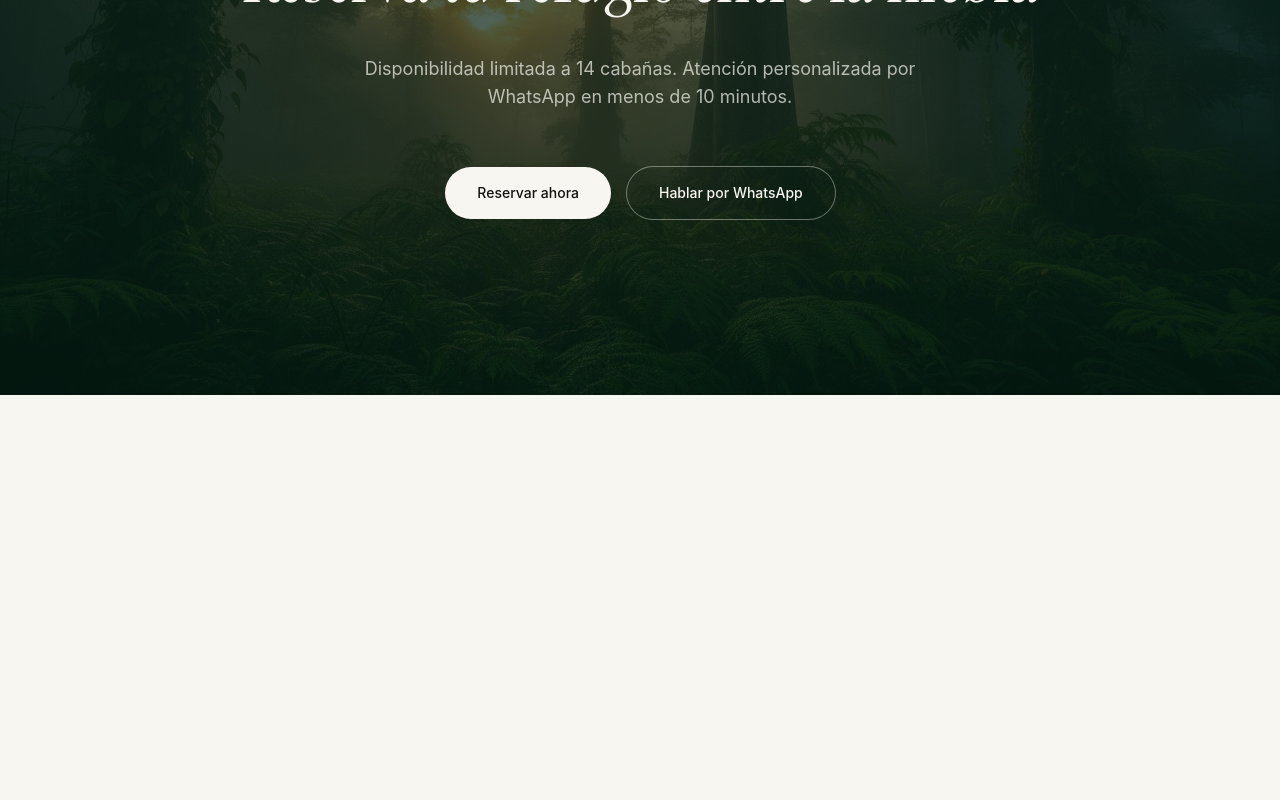
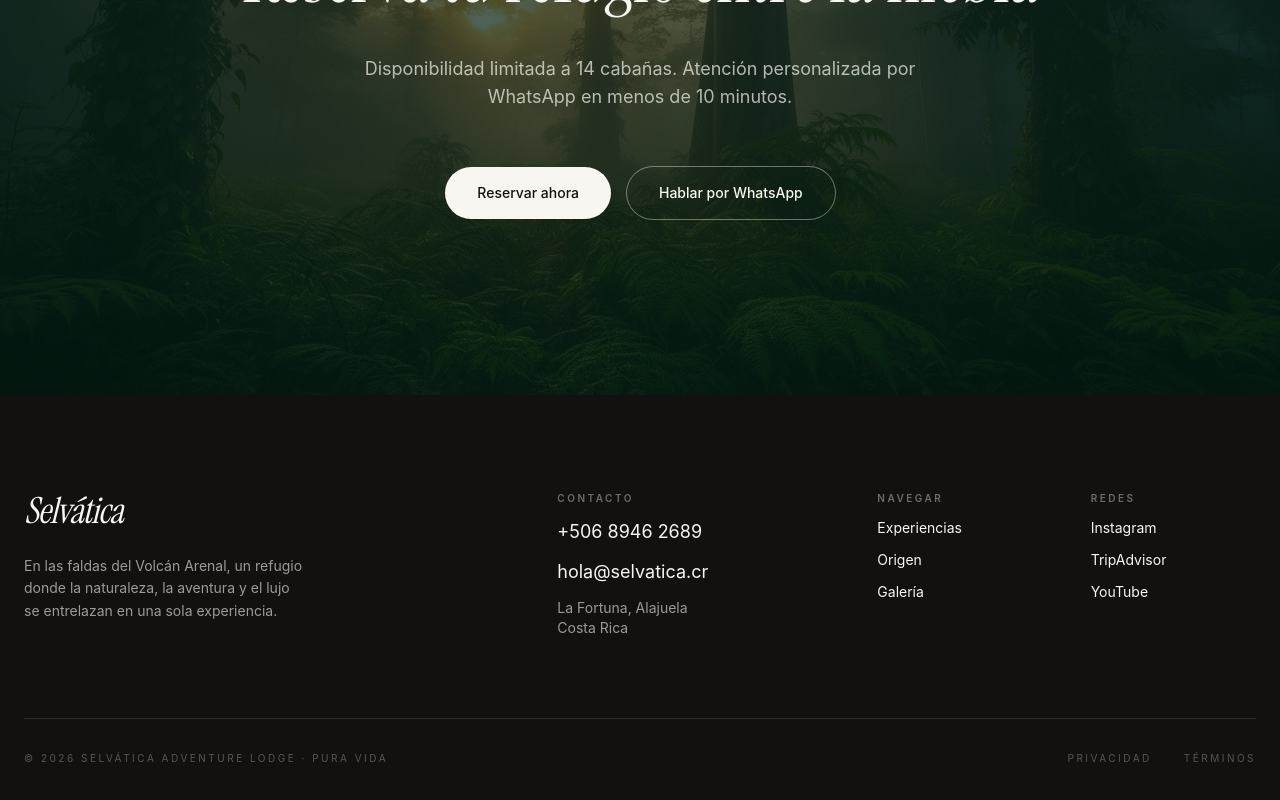
Before and after one commit to Gerardoprogramer/selvatica, a Next.js app: page / in a window 1280 px wide. Shown: the part 6751-7551 px from the top of the page. Before the commit the page ends 7146 px from the top, so only its background shows below. Built offline with nearby package versions, Linux system fonts and the light colour scheme.

Commit message:
Add Footer component to enhance website structure and provide contact information

```diff
--- a/app/page.tsx
+++ b/app/page.tsx
@@ -7,6 +7,7 @@ import { Indigenous } from "@/components/Indigenous";
 import { Gallery } from "@/components/Gallery";
 import { Testimonials } from "@/components/Testimonials";
 import { CTA } from "@/components/CTA";
+import { Footer } from "@/components/Footer";
 
 export default function Home() {
   return (
@@ -20,6 +21,7 @@ export default function Home() {
         <Gallery />
         <Testimonials />
         <CTA />
+        <Footer />
     </div>
   );
 }
--- /dev/null
+++ b/components/Footer.tsx
@@ -0,0 +1,66 @@
+
+
+export const Footer = () => {
+    return (
+        <footer id="contacto" className="bg-volcanic text-mist pt-24 pb-12">
+            <div className="max-w-7xl mx-auto px-6">
+                <div className="grid grid-cols-1 md:grid-cols-12 gap-12 mb-20">
+                    <div className="md:col-span-5 flex flex-col gap-6">
+                        <span className="font-serif text-4xl italic tracking-tight">Selvática</span>
+                        <p className="max-w-[32ch] text-mist/60 text-sm leading-relaxed">
+                            En las faldas del Volcán Arenal, un refugio donde la naturaleza, la aventura y el
+                            lujo se entrelazan en una sola experiencia.
+                        </p>
+                    </div>
+                    <div className="md:col-span-3 flex flex-col gap-3">
+                        <span className="text-[10px] uppercase tracking-[0.25em] text-mist/40 font-semibold">
+                            Contacto
+                        </span>
+                        <a href="tel:+50689462689" className="text-lg hover:text-clay transition-colors">
+                            +506 8946 2689
+                        </a>
+                        <a href="mailto:hola@selvatica.cr" className="text-lg hover:text-clay transition-colors">
+                            hola@selvatica.cr
+                        </a>
+                        <span className="text-sm text-mist/60">
+                            La Fortuna, Alajuela
+                            <br />
+                            Costa Rica
+                        </span>
+                    </div>
+                    <div className="md:col-span-2 flex flex-col gap-3">
+                        <span className="text-[10px] uppercase tracking-[0.25em] text-mist/40 font-semibold">
+                            Navegar
+                        </span>
+                        <a href="#experiencias" className="text-sm hover:text-clay transition-colors">
+                            Experiencias
+                        </a>
+                        <a href="#origen" className="text-sm hover:text-clay transition-colors">
+                            Origen
+                        </a>
+                        <a href="#galeria" className="text-sm hover:text-clay transition-colors">
+                            Galería
+                        </a>
+                    </div>
+                    <div className="md:col-span-2 flex flex-col gap-3">
+                        <span className="text-[10px] uppercase tracking-[0.25em] text-mist/40 font-semibold">
+                            Redes
+                        </span>
+                        <a href="#" className="text-sm hover:text-clay transition-colors">Instagram</a>
+                        <a href="#" className="text-sm hover:text-clay transition-colors">TripAdvisor</a>
+                        <a href="#" className="text-sm hover:text-clay transition-colors">YouTube</a>
+                    </div>
+                </div>
+                <div className="pt-8 border-t border-mist/10 flex flex-col md:flex-row justify-between items-center gap-4">
+                    <p className="text-[10px] uppercase tracking-[0.25em] text-mist/30">
+                        © 2026 Selvática Adventure Lodge · Pura Vida
+                    </p>
+                    <div className="flex gap-8 text-[10px] uppercase tracking-[0.25em] text-mist/30">
+                        <a href="#">Privacidad</a>
+                        <a href="#">Términos</a>
+                    </div>
+                </div>
+            </div>
+        </footer>
+    )
+}
```
